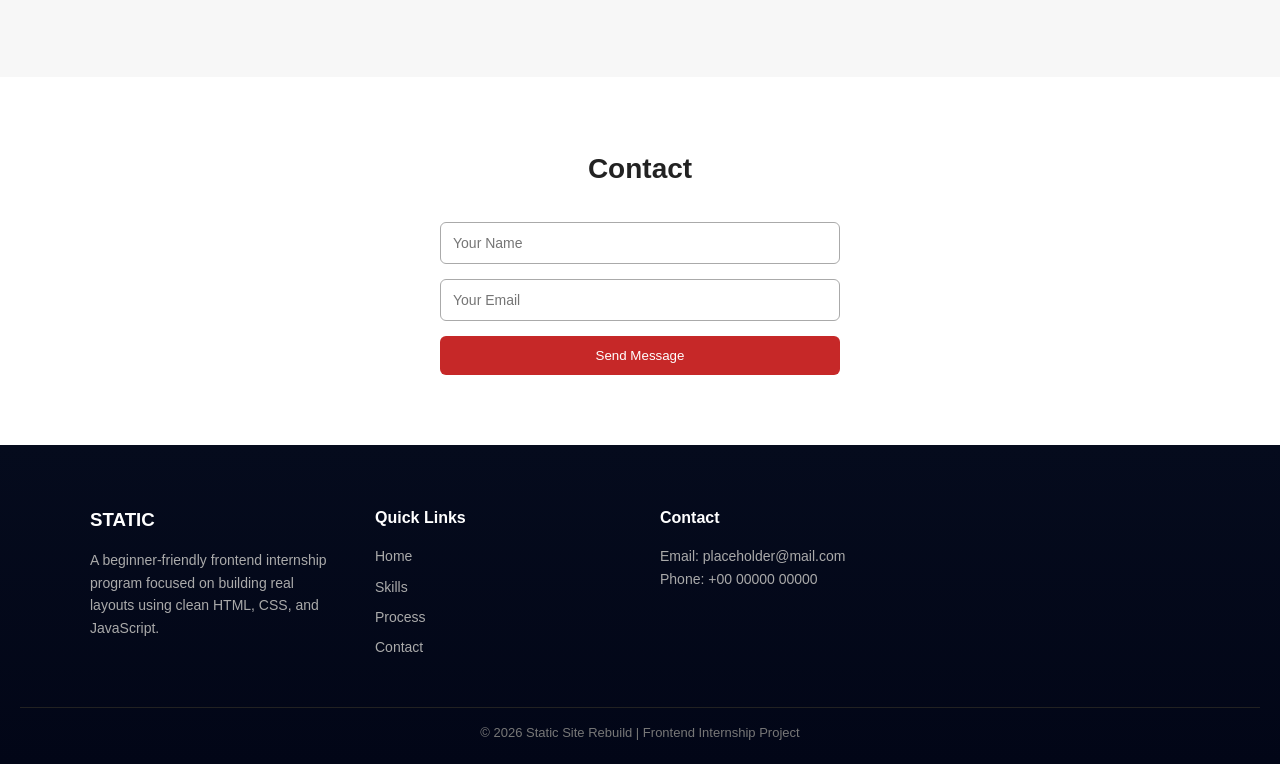
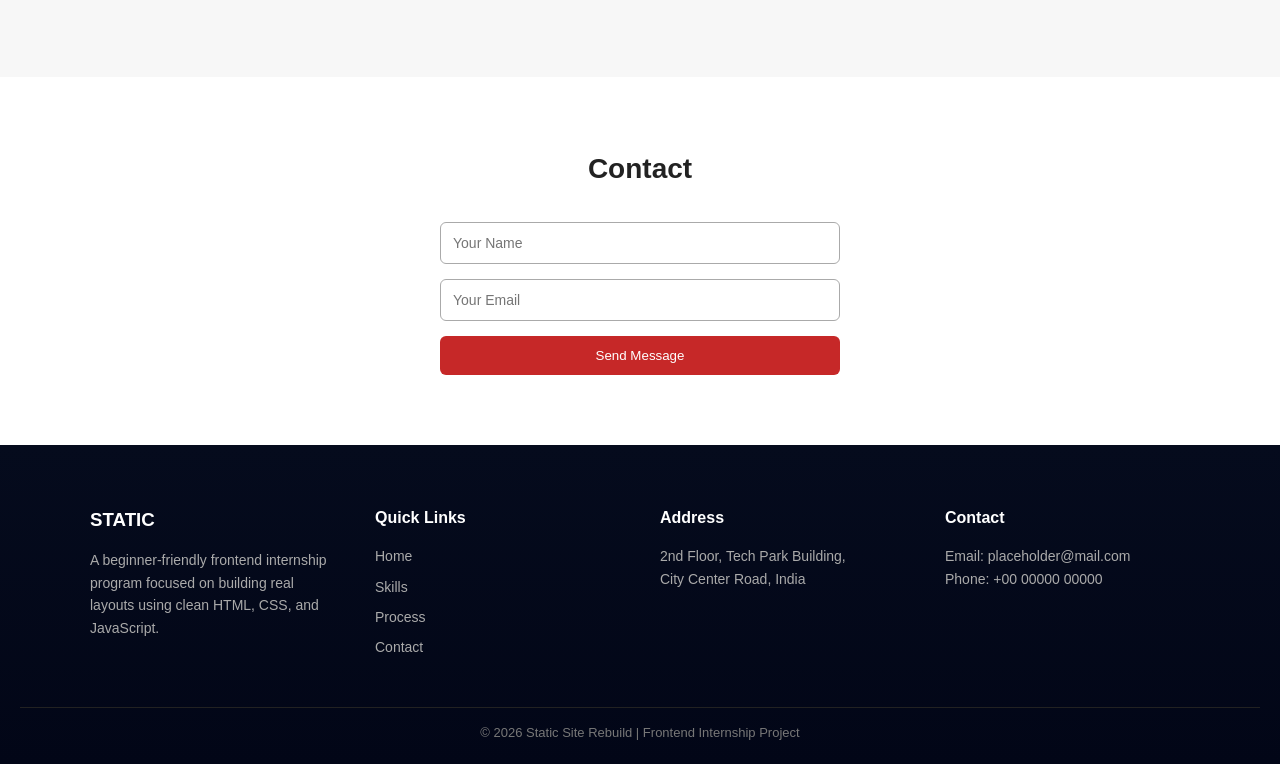
Before and after one commit to snehathakor048-maker/week3-Static-Site-Rebuild-Day-14, a plain HTML site: page index.html in a window 1280 px wide. Shown: the part 1236-2000 px from the top of the page. Drawn offline with Linux system fonts and the light colour scheme.

Commit message:
Update index.html

```diff
--- a/index.html
+++ b/index.html
@@ -97,13 +97,11 @@
             <a href="#contact">Contact</a>
         </div>
 
-        <!-- <div class="footer-box">
-            <h4>Resources</h4>
-            <a href="#">Documentation</a>
-            <a href="#">Guides</a>
-            <a href="#">Support</a>
-            <a href="#">FAQs</a>
-        </div> -->
+        <div class="footer-box">
+            <h4>Address</h4>
+            <p>2nd Floor, Tech Park Building,<br>
+City Center Road, India</p>
+        </div>
 
         <div class="footer-box">
             <h4>Contact</h4>
```
